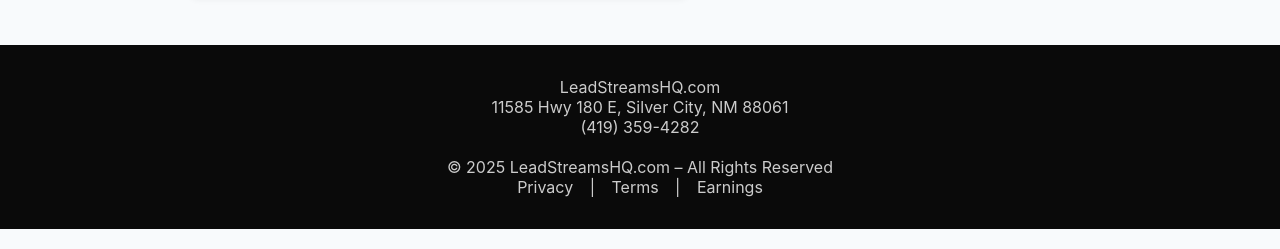
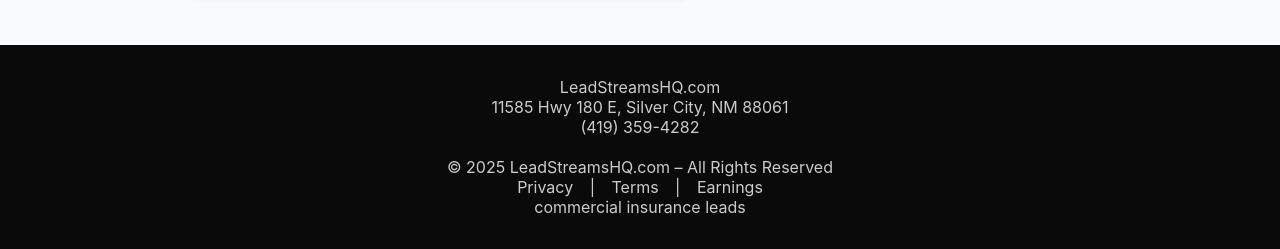
Before and after one commit to theshoppinggenies-png/agentflow, a website: page index.html in a window 1280 px wide. Shown: the part 1453-1702 px from the top of the page. Drawn offline with Linux system fonts and the light colour scheme.

Commit message:
Update index.html

```diff
--- a/index.html
+++ b/index.html
@@ -285,7 +285,7 @@
   11585 Hwy 180 E, Silver City, NM 88061<br>(419) 359-4282<br><br>
   © 2025 LeadStreamsHQ.com – All Rights Reserved
   <div><a href="/privacy.html">Privacy</a> | <a href="/terms.html">Terms</a> | <a href="/earnings.html">Earnings</a></div>
-</footer>
+<div><a href="https://www.leadstreamshq.com/">commercial insurance leads</a> </footer>
 
 </body>
 </html>
```
